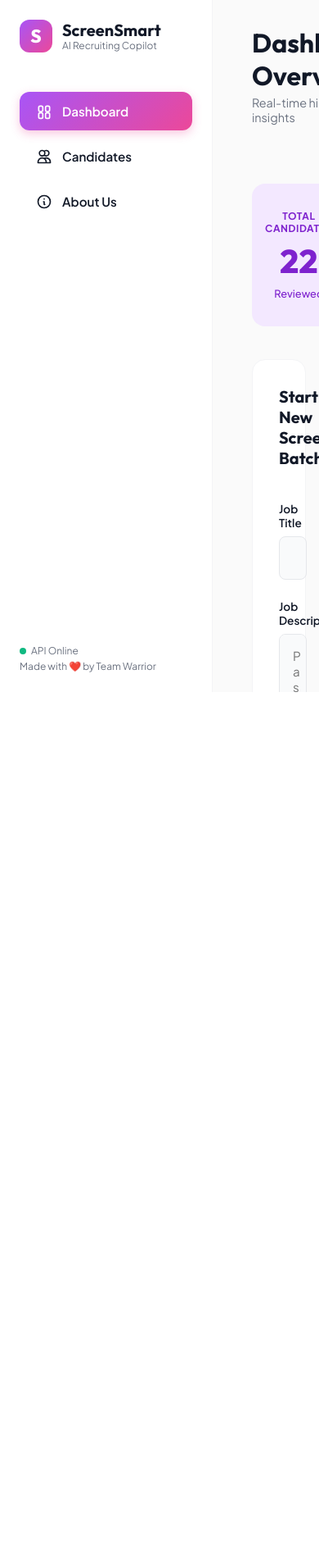
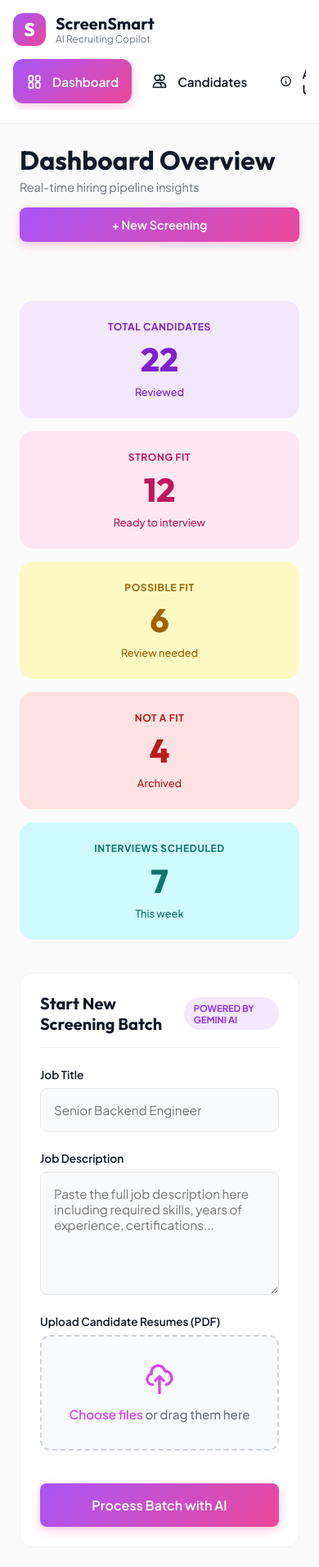
Before and after one commit to annushka27/Screensmart, a Flask app: page /dashboard in a window 390 px wide. Shown: the whole page at 82% size. Before the commit the page ends 844 px from the top, so only its background shows below. Run offline with Flask 3, Linux system fonts and the light colour scheme.

Commit message:
Make UI responsive for mobile devices

```diff
--- a/backend/templates/dashboard.html
+++ b/backend/templates/dashboard.html
@@ -164,6 +164,41 @@
 
         /* Empty State */
         .empty-state { display: flex; flex-direction: column; align-items: center; justify-content: center; height: 100%; color: var(--text-muted); text-align: center; padding: 2rem; }
+
+        /* Responsive Design */
+        @media (max-width: 1024px) {
+            .summary-row { grid-template-columns: repeat(3, 1fr); }
+            .candidates-layout { grid-template-columns: 1fr; }
+            .detail-pane { height: auto; min-height: 500px; }
+        }
+
+        @media (max-width: 768px) {
+            body { flex-direction: column; overflow: auto; }
+            .sidebar { width: 100%; height: auto; flex-direction: row; align-items: center; justify-content: space-between; padding: 1rem; border-right: none; border-bottom: 1px solid var(--border-color); flex-wrap: wrap; }
+            .sidebar-brand { margin-bottom: 0; }
+            .sidebar-menu { flex-direction: row; gap: 0.5rem; overflow-x: auto; padding-bottom: 0.5rem; margin-top: 1rem; width: 100%; }
+            .menu-item { padding: 0.5rem 1rem; }
+            .footer-brand { display: none; }
+
+            .main-panel { height: auto; padding: 1.5rem; overflow-y: visible; }
+            .page-header { flex-direction: column; align-items: flex-start; gap: 1rem; }
+            .summary-row { grid-template-columns: repeat(2, 1fr); }
+
+            .form-section { padding: 1.5rem; }
+            .candidates-layout { gap: 1rem; }
+        }
+
+        @media (max-width: 480px) {
+            .summary-row { grid-template-columns: 1fr; }
+            .page-header { align-items: stretch; }
+            .btn-gradient { width: 100%; text-align: center; }
+            .list-header { flex-direction: column; gap: 1rem; align-items: stretch; }
+            .candidate-item { flex-direction: column; align-items: flex-start; gap: 1rem; }
+            .c-info { flex-direction: column; align-items: flex-start; }
+            .detail-header { flex-direction: column; align-items: center; text-align: center; gap: 1.5rem; }
+            .score-circle { margin: 0 auto; }
+            .action-bar { flex-direction: column; }
+        }
     </style>
 </head>
 <body>
```
Also changed, not shown: backend/templates/about.html (+27 -0 lines).
